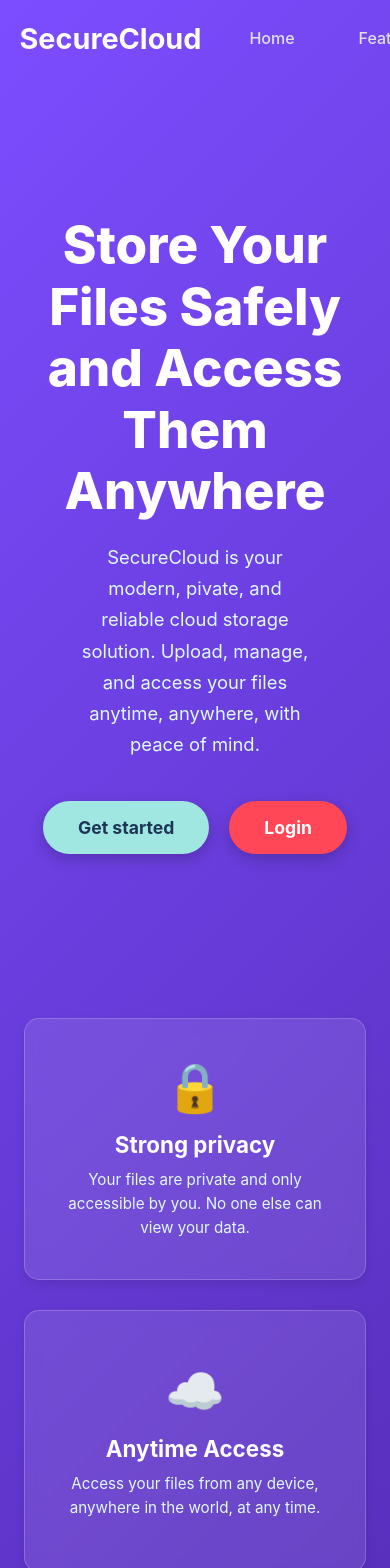
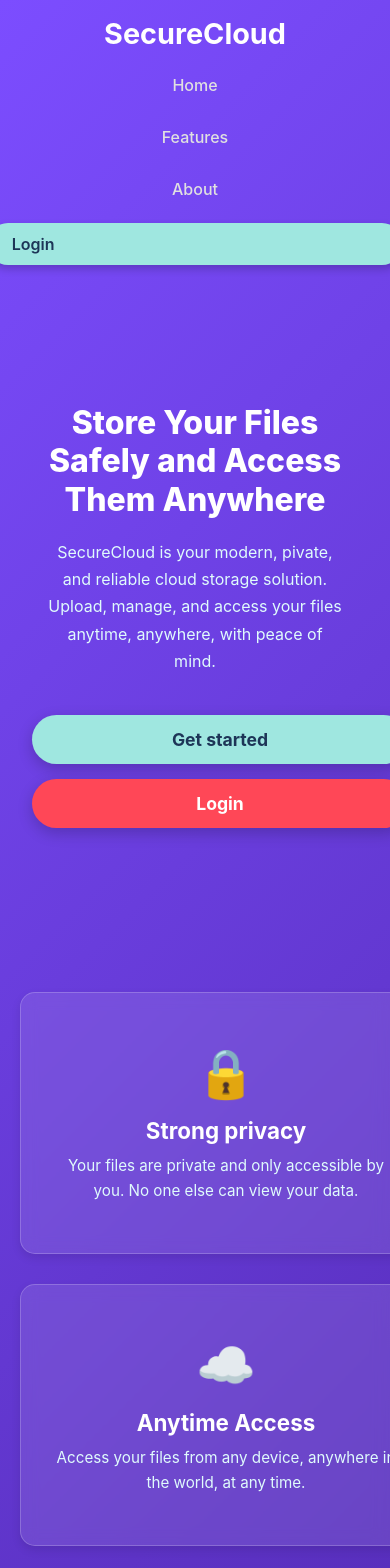
Before and after one commit to Damsacool/SecureCloud, a React (Create React App) app in the folder frontend/: page / in a window 390 px wide. Shown: the top 1568 px of the page. Built offline with nearby package versions, Linux system fonts and the light colour scheme; no server answers.

Commit message:
Fix: CORS wildcard for Vercel domains + mobile responsiveness + HTML landmarks

```diff
--- a/frontend/public/index.html
+++ b/frontend/public/index.html
@@ -2,18 +2,16 @@
 <html lang="en">
   <head>
     <meta charset="utf-8" />
-    <meta name="viewport" content="width=device-width, initial-scale=1" />
+    <meta name="viewport" content="width=device-width, initial-scale=1, maximum-scale=5" />
     <meta name="theme-color" content="#000000" />
     <meta
       name="description"
-      content="Web site created using create-react-app"
+      content="SecureCloud - Encrypted cloud storage with client-side encryption"
     />
-
-
-    <title>React App</title>
+    <title>SecureCloud - Secure File Storage</title>
   </head>
   <body>
     <noscript>You need to enable JavaScript to run this app.</noscript>
-    <div id="root"></div>
+    <div id="root" role="main"></div>
   </body>
 </html>
--- a/frontend/src/App.css
+++ b/frontend/src/App.css
@@ -223,6 +223,23 @@ footer {
     max-width: 400px;
     text-align: center;
     color: #333;
+}
+
+/* Mobile responsiveness for auth card */
+@media (max-width: 768px) {
+    .auth-card {
+        padding: 30px 20px;
+        max-width: 100%;
+        margin: 10px;
+    }
+
+    .auth-title-logo {
+        font-size: 20px !important;
+    }
+
+    .auth-card h2 {
+        font-size: 18px !important;
+    }
 }
 
 /* 1. SecureCloud Logo Title Color */
@@ -564,3 +581,110 @@ footer {
 .action-btn.delete:hover {
     background: #d93d3d;
 }
+
+/* --- Mobile Responsiveness --- */
+@media (max-width: 768px) {
+    /* Navbar */
+    .navbar {
+        flex-direction: column;
+        padding: 1rem 3vw;
+        gap: 1rem;
+    }
+
+    .nav-links {
+        flex-direction: column;
+        gap: 1rem;
+        width: 100%;
+    }
+
+    .nav-links .nav-item {
+        margin-left: 0;
+    }
+
+    .nav-links .nav-login-btn {
+        margin-left: 0;
+        width: 100%;
+    }
+
+    /* Hero */
+    .hero h1 {
+        font-size: 2em;
+    }
+
+    .hero p {
+        font-size: 1em;
+        max-width: 90%;
+    }
+
+    .cta-buttons {
+        flex-direction: column;
+        gap: 15px;
+    }
+
+    .cta-buttons .cta-btn {
+        width: 100%;
+        padding: 14px 25px;
+    }
+
+    /* Features */
+    .features-section {
+        flex-direction: column;
+        padding: 0 20px;
+    }
+
+    .feature-card {
+        width: 100%;
+        max-width: 350px;
+    }
+
+    /* Dashboard */
+    .dashboard-container {
+        flex-direction: column;
+    }
+
+    .sidebar {
+        width: 100%;
+        border-right: none;
+        border-bottom: 1px solid #e0e0e0;
+        padding: 1rem;
+    }
+
+    .nav-menu {
+        flex-direction: row;
+        overflow-x: auto;
+        gap: 0.25rem;
+    }
+
+    .nav-item {
+        white-space: nowrap;
+        padding: 0.5rem 0.75rem;
+    }
+
+    .dashboard-main {
+        padding: 1rem;
+    }
+
+    .dashboard-header {
+        flex-direction: column;
+        gap: 1rem;
+        align-items: flex-start;
+    }
+
+    .file-upload {
+        flex-direction: column;
+        align-items: stretch;
+    }
+
+    .file-label, .upload-button {
+        width: 100%;
+    }
+
+    /* Files table - make scrollable on mobile */
+    .files-section {
+        overflow-x: auto;
+    }
+
+    .files-table {
+        min-width: 600px;
+    }
+}
--- a/frontend/src/pages/LoginPage.js
+++ b/frontend/src/pages/LoginPage.js
@@ -40,13 +40,13 @@ function LoginPage() {
 
     return (
 
-        <div className="auth-container">
-            <div className="auth-card">
+        <main className="auth-container">
+            <section className="auth-card" aria-label="Login form">
                 <div className="auth-title-logo">SecureCloud</div>
                 <h2 className="auth-title">Login to Your Account</h2>
 
                 {error && (
-                    <div style={{ color: '#e63946', marginBottom: '15px', textAlign: 'center', fontWeight: 'bold' }}>
+                    <div role="alert" style={{ color: '#e63946', marginBottom: '15px', textAlign: 'center', fontWeight: 'bold' }}>
                         {error}
                     </div>
                 )}
@@ -61,6 +61,7 @@ function LoginPage() {
                             onChange={(e) => setEmail(e.target.value)}
                             placeholder="user@securecloud.com"
                             required
+                            aria-required="true"
                         />
                     </div>
                     <div className="form-group">
@@ -72,6 +73,7 @@ function LoginPage() {
                             onChange={(e) => setPassword(e.target.value)}
                             placeholder="********"
                             required
+                            aria-required="true"
                         />
                     </div>
 
@@ -79,6 +81,7 @@ function LoginPage() {
                         type="submit"
                         className="auth-btn primary-auth-btn"
                         disabled={isSubmitting}
+                        aria-busy={isSubmitting}
                     >
                         {isSubmitting ? 'Logging In...' : 'Login'}
                     </button>
@@ -89,8 +92,8 @@ function LoginPage() {
                 <div className="secondary-auth-text">
                     Don't have an account? <Link to="/register">Sign Up</Link>
                 </div>
-            </div>
-        </div>
+            </section>
+        </main>
     );
 }
 
--- a/frontend/src/pages/RegistrationPage.js
+++ b/frontend/src/pages/RegistrationPage.js
@@ -53,13 +53,13 @@ function RegistrationPage() {
     };
 
     return (
-        <div className="auth-container">
-            <div className="auth-card">
+        <main className="auth-container">
+            <section className="auth-card" aria-label="Registration form">
                 <div className="auth-title-logo">SecureCloud</div>
                 <h2 className="auth-title">Create Your Account</h2>
 
                 {error && (
-                    <div style={{ color: '#e63946', marginBottom: '15px', textAlign: 'center', fontWeight: 'bold' }}>
+                    <div role="alert" style={{ color: '#e63946', marginBottom: '15px', textAlign: 'center', fontWeight: 'bold' }}>
                         {error}
                     </div>
                 )}
@@ -74,6 +74,7 @@ function RegistrationPage() {
                             onChange={(e) => setFullName(e.target.value)}
                             placeholder="Akande Samad"
                             required
+                            aria-required="true"
                         />
                     </div>
 
@@ -86,6 +87,7 @@ function RegistrationPage() {
                             onChange={(e) => setEmail(e.target.value)}
                             placeholder="user@email.com"
                             required
+                            aria-required="true"
                         />
                     </div>
                     <div className="form-group">
@@ -97,6 +99,7 @@ function RegistrationPage() {
                             onChange={(e) => setPassword(e.target.value)}
                             placeholder="********"
                             required
+                            aria-required="true"
                         />
                     </div>
 
@@ -109,6 +112,7 @@ function RegistrationPage() {
                             onChange={(e) => setConfirmPassword(e.target.value)}
                             placeholder="********"
                             required
+                            aria-required="true"
                         />
                     </div>
 
@@ -116,6 +120,7 @@ function RegistrationPage() {
                         type="submit"
                         className="auth-btn primary-auth-btn"
                         disabled={isSubmitting}
+                        aria-busy={isSubmitting}
                     >
                         {isSubmitting ? 'Signing Up...' : 'Sign Up'}
                     </button>
@@ -124,8 +129,8 @@ function RegistrationPage() {
                 <div className="secondary-auth-text">
                     Already have an account? <Link to="/login">Login</Link>
                 </div>
-            </div>
-        </div>
+            </section>
+        </main>
     );
 }
 
```
Also changed, not shown: 1 other file (tests, documents, lock files or other folders).
